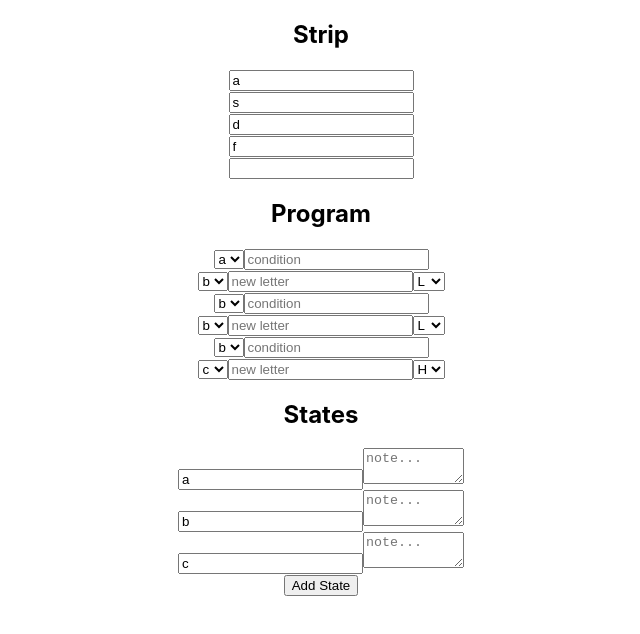
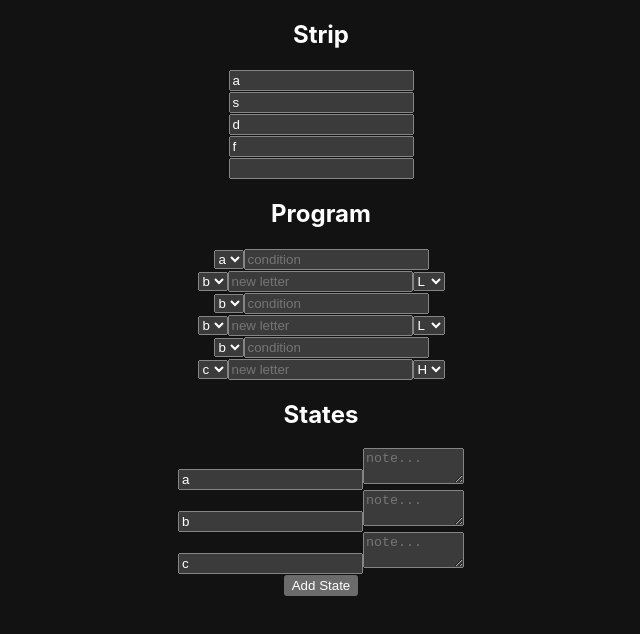
Before and after one commit to NilsGke/turingmachine, a React (Create React App) app: page / in a window 1280 px wide. Shown: the top 634 px of the page, without its empty margins (319-959 px from the left). Built offline with nearby package versions, Linux system fonts and the light colour scheme.

Commit message:
defautl color scheme dark

```diff
--- a/src/index.css
+++ b/src/index.css
@@ -1,13 +1,18 @@
 body {
-  margin: 0;
-  font-family: -apple-system, BlinkMacSystemFont, 'Segoe UI', 'Roboto', 'Oxygen',
-    'Ubuntu', 'Cantarell', 'Fira Sans', 'Droid Sans', 'Helvetica Neue',
-    sans-serif;
-  -webkit-font-smoothing: antialiased;
-  -moz-osx-font-smoothing: grayscale;
+    margin: 0;
+    font-family: -apple-system, BlinkMacSystemFont, "Segoe UI", "Roboto",
+        "Oxygen", "Ubuntu", "Cantarell", "Fira Sans", "Droid Sans",
+        "Helvetica Neue", sans-serif;
+    -webkit-font-smoothing: antialiased;
+    -moz-osx-font-smoothing: grayscale;
+    background-color: #121212;
 }
 
 code {
-  font-family: source-code-pro, Menlo, Monaco, Consolas, 'Courier New',
-    monospace;
+    font-family: source-code-pro, Menlo, Monaco, Consolas, "Courier New",
+        monospace;
 }
+
+:root {
+    color-scheme: dark;
+}
```
